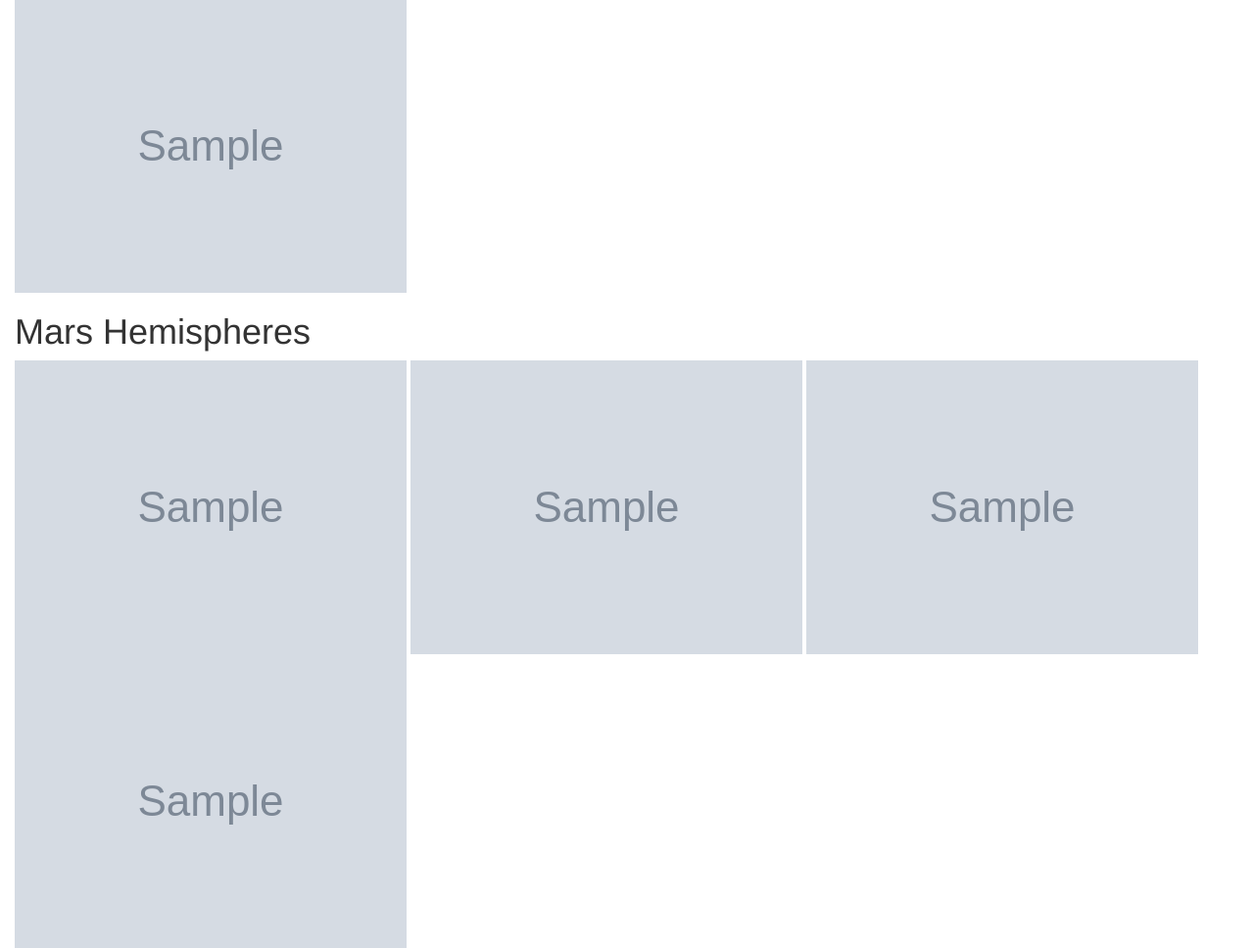
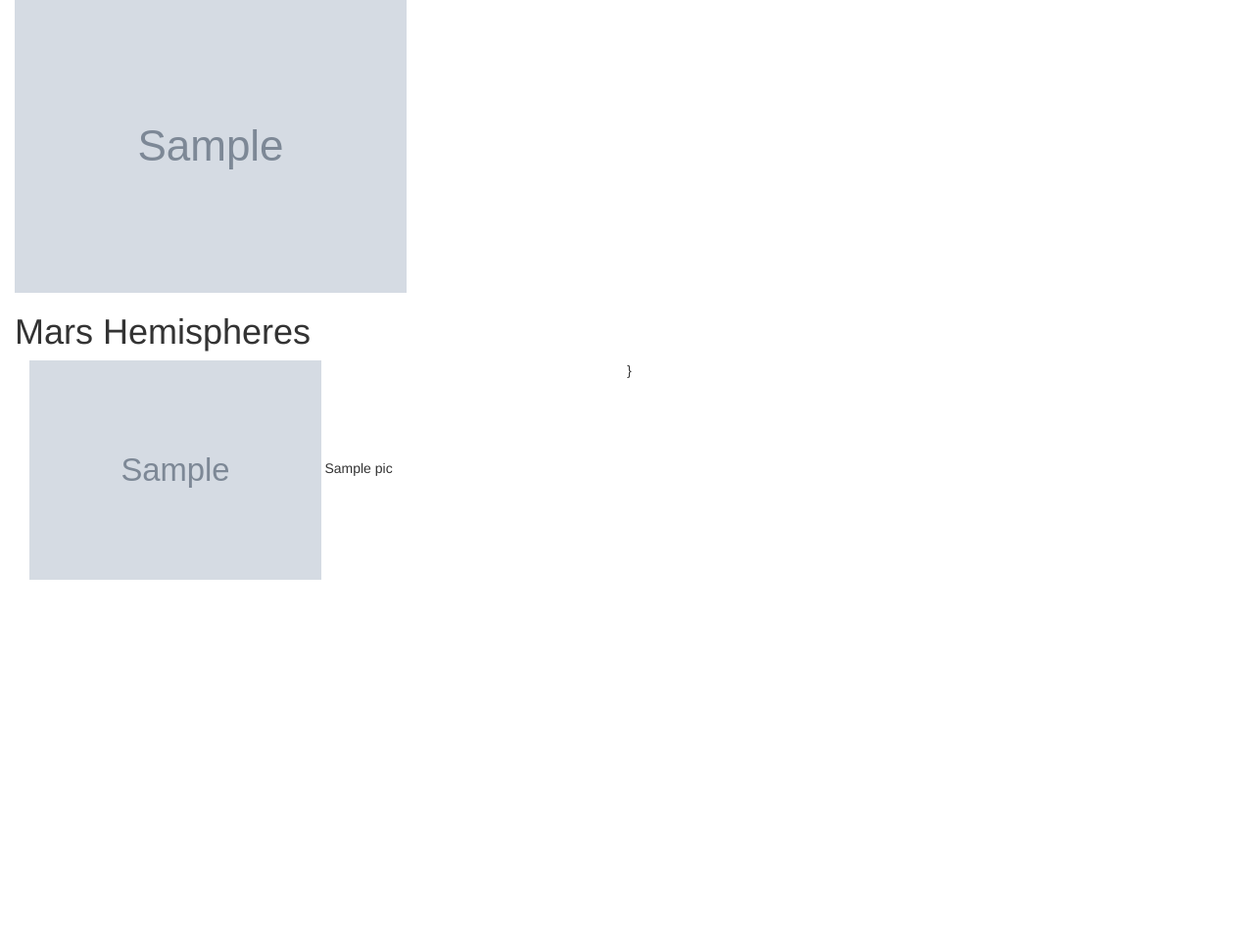
Before and after one commit to darchoco/Web-Scraping_challenge, a Flask app: page / in a window 1280 px wide. Shown: the part 609-1577 px from the top of the page at 98% size. After the commit the page ends 1201 px from the top, so only its background shows below. Run offline with Flask 2, Linux system fonts and the light colour scheme; grey boxes marked "Sample" are stand-in pictures; a database or web service that is not in the repository returns one stand-in record (values such as "Sample title"); some libraries are stand-ins or nearby versions.

Commit message:
-final update

```diff
--- a/scrape_mars.py
+++ b/scrape_mars.py
@@ -83,6 +83,7 @@ def scrape_info():
     df.set_index("Mars - Earth Comparison",inplace=True)
     #convert to html table
     table = df.to_html(header = 'true')
+    table = table.replace("\n","")
 
     mars_data = {
         'article_title':article_title,
--- a/templates/index.html
+++ b/templates/index.html
@@ -35,10 +35,12 @@
   </div>
   <div class="container-fluid">
     <h1>Mars Hemispheres</h1>
-    <img src="{{mars.hemisphere_image_urls[0].img_link}}" alt="hemi1">
-    <img src="{{mars.hemisphere_image_urls[1].img_link}}" alt="hemi2">
-    <img src="{{mars.hemisphere_image_urls[2].img_link}}" alt="hemi3">
-    <img src="{{mars.hemisphere_image_urls[3].img_link}}" alt="hemi4">
+    {%for pic in mars.hemisphere_image_urls %}}
+    <div class ="col-md-6">
+    <img src="{{pic['img_url']}}" style = "width:50%;">
+    {{pic['title']}}
+    </div>
+    {% endfor %}
   </div>
 </body>
 
```
